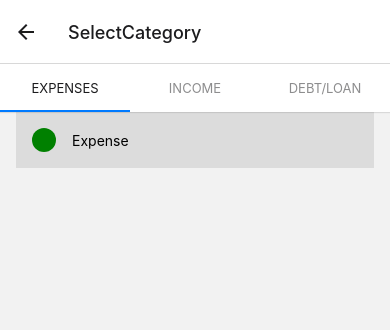
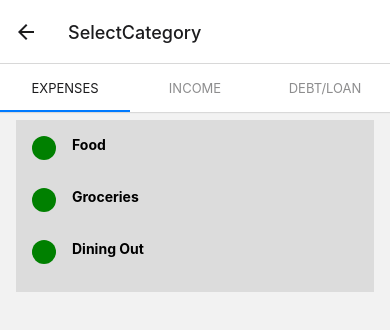
Before and after one commit to riwaldo14/spendWise, a React Native app: screen /SelectCategory in a window 390 px wide. Shown: the top 330 px of the page. Built offline with nearby package versions, Linux system fonts and the light colour scheme.

Commit message:
adding logic to display category based on the category type

```diff
--- a/src/screens/CategoryListScreen.js
+++ b/src/screens/CategoryListScreen.js
@@ -5,33 +5,78 @@ import React, { useContext } from "react";
 
 // const CategoryCtx = useContext(CategoryContext);
 
-export default function CategoryListScreen({ categoryType }) {
-  // console.log(
-  //   "TransactionCtx dari Category List JSON>>>",
-  //   JSON.stringify(CategoryCtx.categories, null, 2)
-  // );
+export default function CategoryListScreen({ data, categoryType }) {
+  // Filter the data based on the categoryType
+  const filteredData = data.filter(
+    (category) => category.categoryType === categoryType
+  );
+
   return (
     <View style={styles.listContainer}>
-      <View style={styles.icon}></View>
-      <View style={styles.label}></View>
-      <Text>{categoryType}</Text>
+      {filteredData.map((category, index) => (
+        <View
+          key={category.id}
+          style={[styles.categoryItem, index !== 0 && { marginTop: 16 }]}
+        >
+          <View style={styles.parentCategoryContainer}>
+            <View style={styles.icon} />
+            <Text style={styles.categoryName}>{category.categoryName}</Text>
+          </View>
+          {category.subcategories && category.subcategories.length > 0 && (
+            <View style={styles.subcategoriesContainer}>
+              {category.subcategories.map((subcategory) => (
+                <View key={subcategory.id} style={styles.subcategoryItem}>
+                  <View style={styles.subcategoryIcon} />
+                  <Text>{subcategory.name}</Text>
+                </View>
+              ))}
+            </View>
+          )}
+        </View>
+      ))}
     </View>
   );
 }
 
 const styles = StyleSheet.create({
   listContainer: {
-    padding: 16,
+    margin: 8,
+    paddingVertical: 16,
+    paddingHorizontal: 16,
     backgroundColor: "#dcdcdc",
     marginHorizontal: 16,
-    flexDirection: "row",
-    alignItems: "center",
+  },
+  categoryItem: {
+    marginBottom: 12,
   },
   icon: {
     marginRight: 16,
     width: 24,
     height: 24,
     backgroundColor: "green",
-    borderRadius: 16,
+    borderRadius: 12,
+  },
+
+  parentCategoryContainer: {
+    flexDirection: "row",
+  },
+  categoryName: {
+    fontWeight: "bold",
+    marginRight: 8,
+  },
+  subcategoriesContainer: {
+    marginLeft: 24, // Indentation for subcategories
+  },
+  subcategoryItem: {
+    flexDirection: "row",
+    alignItems: "center",
+    marginTop: 8,
+  },
+  subcategoryIcon: {
+    marginRight: 8,
+    width: 16,
+    height: 16,
+    backgroundColor: "blue",
+    borderRadius: 8,
   },
 });
--- a/src/screens/SelectCategoryScreen.js
+++ b/src/screens/SelectCategoryScreen.js
@@ -12,22 +12,34 @@ export default function SelectCategoryScreen() {
   const Tab = createMaterialTopTabNavigator();
 
   const ExpensesScreen = () => {
-    return <CategoryListScreen categoryType="Expense" />;
+    return (
+      <CategoryListScreen
+        data={CategoryCtx.categories}
+        categoryType="Expense"
+      />
+    );
   };
 
   const IncomeScreen = () => {
-    return <CategoryListScreen categoryType="Income" />;
+    return (
+      <CategoryListScreen data={CategoryCtx.categories} categoryType="Income" />
+    );
   };
 
   const DebtLoanScreen = () => {
-    return <CategoryListScreen categoryType="Debt/Loan" />;
+    return (
+      <CategoryListScreen
+        data={CategoryCtx.categories}
+        categoryType="Debt/Loan"
+      />
+    );
   };
 
   const CategoryCtx = useContext(CategoryContext);
-  console.log(
-    "TransactionCtx dari Category List JSON>>>",
-    JSON.stringify(CategoryCtx.categories, null, 2)
-  );
+  // console.log(
+  //   "TransactionCtx dari Category List JSON>>>",
+  //   JSON.stringify(CategoryCtx.categories, null, 2)
+  // );
 
   return (
     <NavigationContainer independent={true}>
--- a/store/category-context.js
+++ b/store/category-context.js
@@ -2,10 +2,18 @@ import { createContext, useReducer, useState } from "react";
 
 export const CategoryContext = createContext({
   categories: [],
-  addCategory: ({ categoryName, categoryDescription }) => {},
+  addCategory: ({
+    categoryName,
+    categoryDescription,
+    parentCategory,
+    CategoryType,
+  }) => {},
   setCategory: (categories) => {},
   deleteCategory: (id) => {},
-  updateCategory: (id, { categoryName, categoryDescription }) => {},
+  updateCategory: (
+    id,
+    { categoryName, categoryDescription, parentCategory }
+  ) => {},
 });
 
 function categoriesReducer(state, action) {
@@ -24,34 +32,39 @@ function categoriesReducer(state, action) {
 export default function CategoryContextProvider({ children }) {
   const initialCategories = [
     {
-      id: 1,
-      categoryName: "Electronics",
-      categoryDescription: "Devices and gadgets",
-      subcategories: [
-        { id: 1, name: "Smartphones" },
-        { id: 2, name: "Laptops" },
-        { id: 3, name: "Tablets" },
-      ],
+      id: "1",
+      categoryName: "Food",
+      categoryDescription: "Expenses related to food",
+      parentCategory: null,
+      categoryType: "Expense",
     },
     {
-      id: 2,
-      categoryName: "Clothing",
-      categoryDescription: "Fashion and apparel",
-      subcategories: [
-        { id: 1, name: "Men's Clothing" },
-        { id: 2, name: "Women's Clothing" },
-        { id: 3, name: "Kids' Clothing" },
-      ],
+      id: "2",
+      categoryName: "Salary",
+      categoryDescription: "Monthly income",
+      parentCategory: null,
+      categoryType: "Income",
     },
     {
-      id: 3,
-      categoryName: "Home & Kitchen",
-      categoryDescription: "Household items",
-      subcategories: [
-        { id: 1, name: "Furniture" },
-        { id: 2, name: "Cookware" },
-        { id: 3, name: "Home Decor" },
-      ],
+      id: "3",
+      categoryName: "Groceries",
+      categoryDescription: "Expenses on household essentials",
+      parentCategory: "1",
+      categoryType: "Expense",
+    },
+    {
+      id: "4",
+      categoryName: "Bonus",
+      categoryDescription: "Year-end bonus",
+      parentCategory: "2",
+      categoryType: "Income",
+    },
+    {
+      id: "5",
+      categoryName: "Dining Out",
+      categoryDescription: "Expenses on eating out",
+      parentCategory: "1",
+      categoryType: "Expense",
     },
     // Add more initial categories as needed
   ];
```
